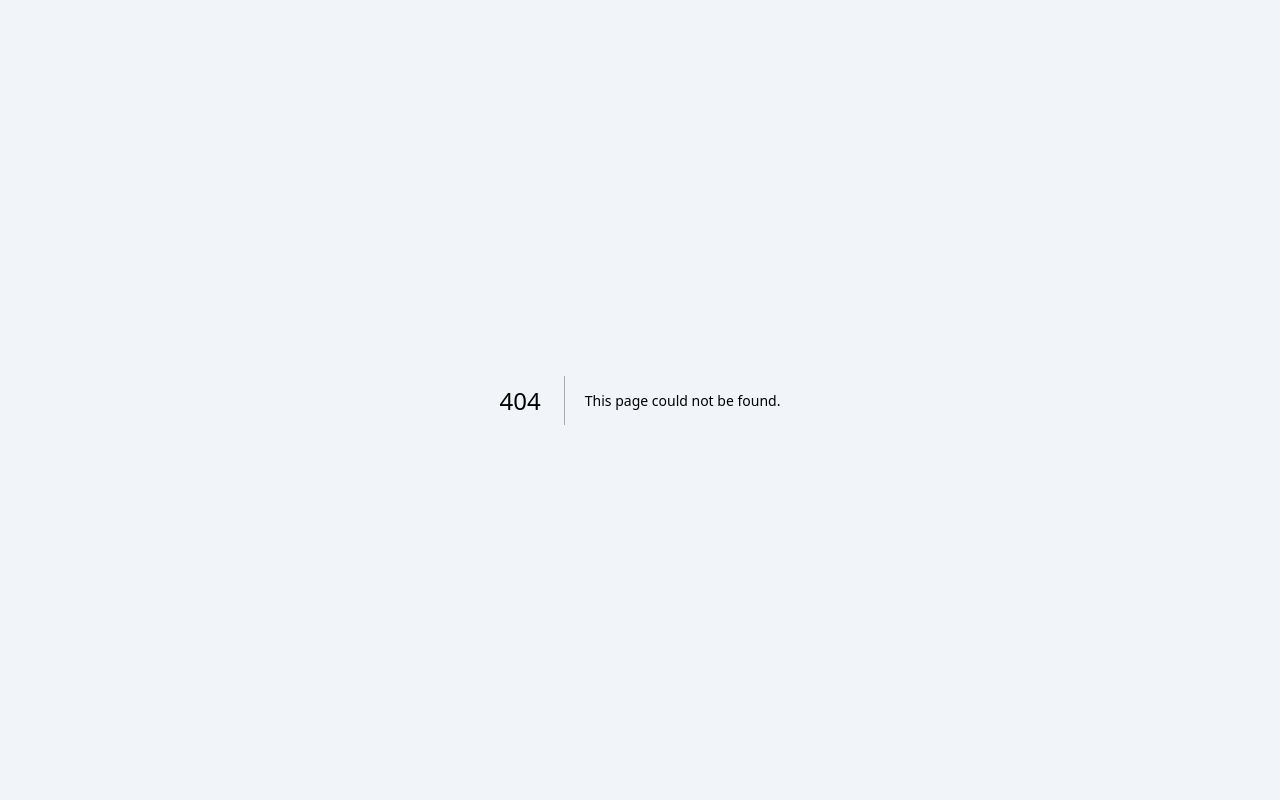
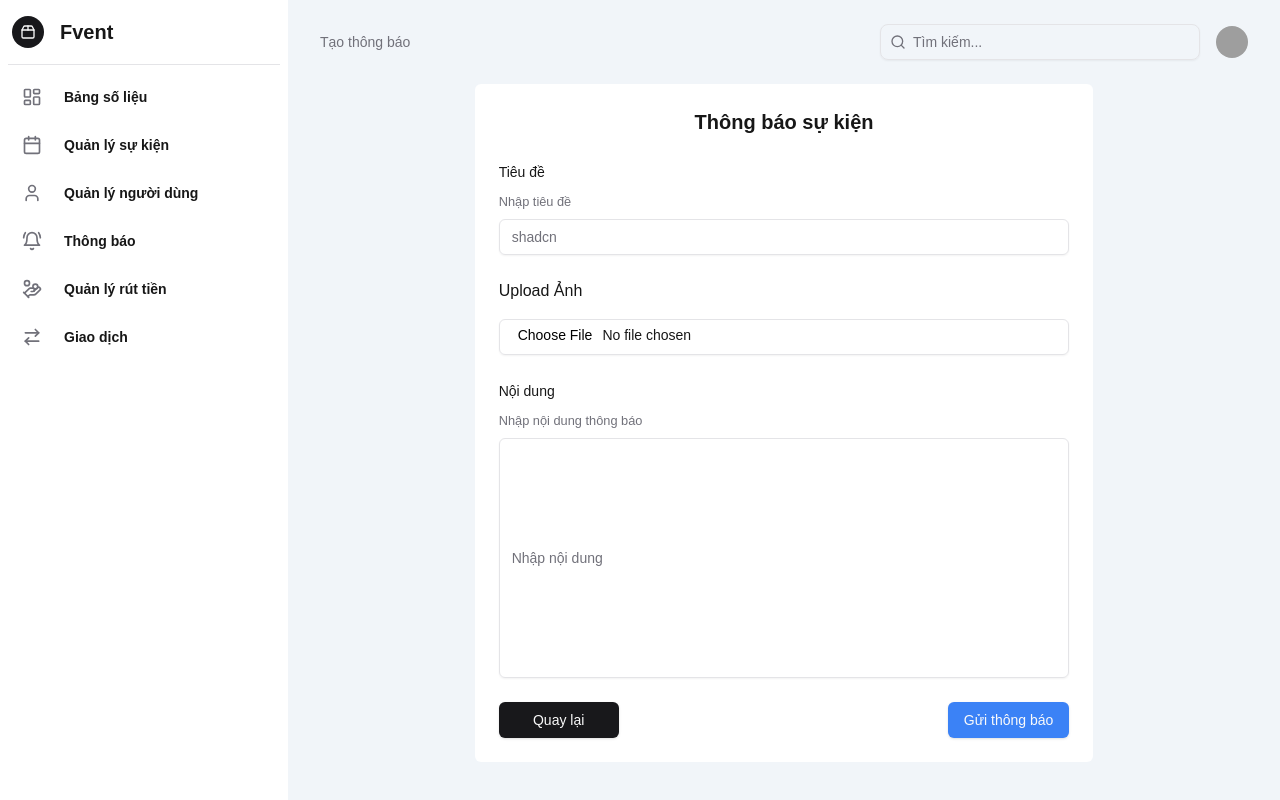
Before and after one commit to lhgiahuy/capstone-fe, a Next.js app: page /admin/gui-thong-bao in a window 1280 px wide. Before the commit this address had no page. Built offline with nearby package versions, Linux system fonts and the light colour scheme; grey boxes are pictures that could not be loaded.

Commit message:
#16 update ui notification

```diff
--- a/src/app/admin/_component/admin-navbar.tsx
+++ b/src/app/admin/_component/admin-navbar.tsx
@@ -28,7 +28,7 @@ interface BreadcrumbsProps {
 }
 export default function AdminNavBar({ links }: BreadcrumbsProps) {
   return (
-    <div className="dark:bg-slate-700 py-8 flex justify-between items-center">
+    <div className="dark:bg-slate-700 py-6 flex justify-between items-center">
       <Breadcrumb className="hidden md:flex">
         <BreadcrumbList>
           {links.map((item, index) => (
--- a/src/app/admin/hoi-dap/_component/notification-form.tsx
+++ b/src/app/admin/gui-thong-bao/_component/notification-form.tsx
@@ -3,7 +3,7 @@
 import { zodResolver } from "@hookform/resolvers/zod";
 import { useForm } from "react-hook-form";
 import { z } from "zod";
-
+import { useState } from "react";
 // import { toast } from "@/components/hooks/use-toast";
 import { Button } from "@/components/ui/button";
 import {
@@ -18,24 +18,9 @@ import {
 import { Input } from "@/components/ui/input";
 import * as React from "react";
 
-import {
-  Select,
-  SelectContent,
-  SelectGroup,
-  SelectItem,
-  SelectLabel,
-  SelectTrigger,
-  SelectValue,
-} from "@/components/ui/select";
 import Link from "next/link";
 
 const FormSchema = z.object({
-  role: z.string().min(2, {
-    message: "Role must be selected.",
-  }),
-  email: z.string().email({
-    message: "Please enter a valid email address.",
-  }),
   subject: z.string().min(1, {
     message: "Subject is required.",
   }),
@@ -48,8 +33,6 @@ export function Notification() {
   const form = useForm<z.infer<typeof FormSchema>>({
     resolver: zodResolver(FormSchema),
     defaultValues: {
-      role: "",
-      email: "",
       subject: "",
       message: "",
     },
@@ -66,18 +49,32 @@ export function Notification() {
   //       ),
   //     });
   //   }
+  const [preview, setPreview] = useState<string | null>(null);
+
+  const handleImageUpload = (e: React.ChangeEvent<HTMLInputElement>) => {
+    const file = e.target.files?.[0];
+    if (file) {
+      const reader = new FileReader();
+      reader.onloadend = () => {
+        setPreview(reader.result as string);
+      };
+      reader.readAsDataURL(file);
+    }
+  };
 
   return (
     <Form {...form}>
       {/* <form onSubmit={form.handleSubmit(onSubmit)} className="w-2/3 space-y-6"> */}
+
       <form className="w-2/3 space-y-6 bg-white p-6 rounded-md ">
-        <FormField
+        <h1 className="text-center text-xl font-semibold">Thông báo sự kiện</h1>
+        {/* <FormField
           control={form.control}
           name="email"
           render={({ field }) => (
             <FormItem>
               <FormLabel>Email</FormLabel>
-              <FormDescription>Nhập email ở đây</FormDescription>
+              <FormDescription>Nhập email</FormDescription>
               <FormControl>
                 <Input placeholder="email" {...field} />
               </FormControl>
@@ -85,42 +82,14 @@ export function Notification() {
               <FormMessage />
             </FormItem>
           )}
-        />
-
-        <FormField
-          control={form.control}
-          name="role"
-          render={({}) => (
-            <FormItem>
-              <FormLabel>Vai trò</FormLabel>
-              <FormDescription>Chọn vai trò</FormDescription>
-              <FormControl>
-                <Select>
-                  <SelectTrigger className="w-[180px]">
-                    <SelectValue placeholder="Chọn vai trò" />
-                  </SelectTrigger>
-                  <SelectContent>
-                    <SelectGroup>
-                      <SelectLabel>Vai trò</SelectLabel>
-                      <SelectItem value="organizer">Người tổ chức</SelectItem>
-                      <SelectItem value="user">người dùng</SelectItem>
-                    </SelectGroup>
-                  </SelectContent>
-                </Select>
-              </FormControl>
-
-              <FormMessage />
-            </FormItem>
-          )}
-        />
-
+        /> */}
         <FormField
           control={form.control}
           name="subject"
           render={({ field }) => (
             <FormItem>
               <FormLabel>Tiêu đề</FormLabel>
-              <FormDescription>Nhập tiêu đề ở đây</FormDescription>
+              <FormDescription>Nhập tiêu đề</FormDescription>
               <FormControl>
                 <Input placeholder="shadcn" {...field} />
               </FormControl>
@@ -129,6 +98,27 @@ export function Notification() {
             </FormItem>
           )}
         />
+
+        <div className="space-y-4">
+          <h2>Upload Ảnh</h2>
+          <Input
+            type="file"
+            accept="image/*"
+            onChange={handleImageUpload}
+            className="cursor-pointer"
+          />
+
+          {preview && (
+            <div className="flex mt-4 justify-center">
+              <img
+                src={preview}
+                alt="Preview"
+                className="h-70 w-[640px] object-cover rounded"
+              />
+            </div>
+          )}
+        </div>
+
         <FormField
           control={form.control}
           name="message"
--- a/src/app/admin/hoi-dap/page.tsx
+++ b/src/app/admin/gui-thong-bao/page.tsx
@@ -4,7 +4,7 @@ import { Notification } from "./_component/notification-form";
 export default function ReplyNotification() {
   return (
     <>
-      <AdminNavBar links={["Trả lời"]} />
+      <AdminNavBar links={["Tạo thông báo"]} />
       {/* <div className="flex justify-center"> */}
       <div className="flex justify-center">
         <Notification />
--- a/src/app/admin/layout.tsx
+++ b/src/app/admin/layout.tsx
@@ -13,7 +13,7 @@ export default function RootLayout({
         </div>
         {/* <div className="p-5 w-full md:max-w-[1340px]">{children}</div> */}
         <div className="flex flex-col w-full">
-          <div className="px-8 pb-8">{children}</div>
+          <div className="px-8 pb-2">{children}</div>
         </div>
       </div>
     </>
--- a/src/app/admin/thong-bao/_component/content-notification.tsx
+++ b/src/app/admin/thong-bao/_component/content-notification.tsx
@@ -10,8 +10,6 @@ import {
   CardTitle,
 } from "@/components/ui/card";
 import { Avatar, AvatarFallback, AvatarImage } from "@/components/ui/avatar";
-import Link from "next/link";
-import { Button } from "@/components/ui/button";
 
 export function ContentNotification() {
   return (
@@ -34,21 +32,13 @@ export function ContentNotification() {
           <CardDescription>Meeting tomorrow</CardDescription>
           <div className="text-[12px]"> Reply-To: bobjohnson@example.com</div>
         </CardHeader>
-        <CardContent className="grid w-full  gap-4 h-[280px]">
+        <CardContent className="grid w-full  gap-4 h-[360px]">
           <div className=" border-gray border-2 rounded-sm px-4 py-2">
             Hi, let s have a meeting tomorrow to discuss the project. It s
             crucial that we align on our next steps to ensure the project s
             success.
           </div>
         </CardContent>
-        <div className="mt-4">
-          <div className="flex justify-between mx-6 my-4 ">
-            <Button className="w-[120px]">Đóng</Button>
-            <Link href="/admin/hoi-dap">
-              <Button className="bg-blue-600 w-[120px]">Hồi đáp</Button>
-            </Link>
-          </div>
-        </div>
       </Card>
     </div>
   );
--- a/src/app/admin/thong-bao/_component/list-notification.tsx
+++ b/src/app/admin/thong-bao/_component/list-notification.tsx
@@ -12,8 +12,10 @@ import {
   CardTitle,
 } from "@/components/ui/card";
 import { ContentNotification } from "./content-notification";
+import { BellPlus } from "lucide-react";
 
 import { Avatar, AvatarFallback, AvatarImage } from "@/components/ui/avatar";
+import Link from "next/link";
 
 const Data = [
   {
@@ -62,8 +64,16 @@ export function ListNotification() {
   };
 
   return (
+    <>
+      <Link href="/admin/gui-thong-bao">
+        <Button className="mb-4">
+          <BellPlus className="mr-[4px] " />
+          Tạo thông báo
+        </Button>
+      </Link>
+
       <div className="flex">
-      <div className="w-[40%] h-[540px] overflow-y-auto pr-2">
+        <div className="w-[40%] h-[520px] overflow-y-auto pr-2">
           {Data.map((notification) => (
             <Card
               key={notification.id}
@@ -104,5 +114,6 @@ export function ListNotification() {
           </div>
         )}
       </div>
+    </>
   );
 }
--- a/src/app/admin/thong-bao/page.tsx
+++ b/src/app/admin/thong-bao/page.tsx
@@ -6,7 +6,6 @@ export default function Event() {
   return (
     <>
       <AdminNavBar links={["Thông báo"]} />
-      {/* <div className="flex justify-center"> */}
       <div>
         <ListNotification />
       </div>
```
Lines whose indentation alone changed are shown as unchanged.
